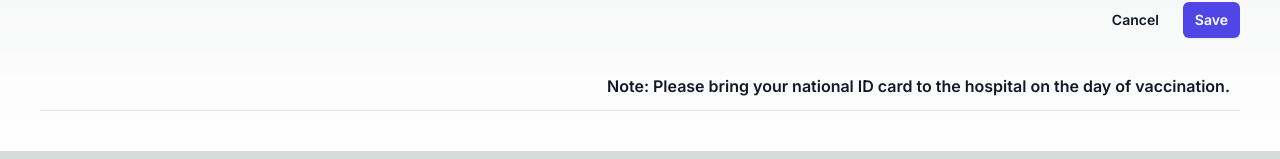
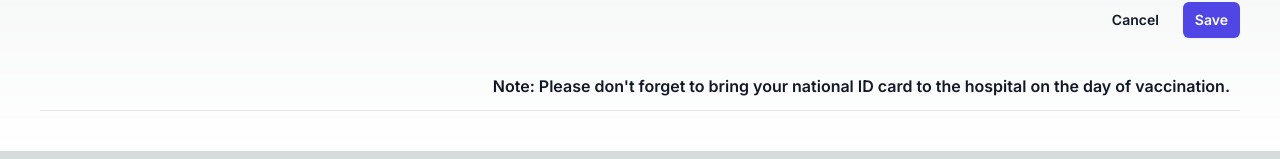
Before and after one commit to RuddySparkle/vaccine-book-app, a Next.js app: page /booking in a window 1280 px wide. Shown: the part 638-797 px from the top of the page. Built offline with nearby package versions, Linux system fonts and the light colour scheme.

Commit message:
Assignment 5

```diff
--- a/src/Components/BookingForm.tsx
+++ b/src/Components/BookingForm.tsx
@@ -91,7 +91,7 @@ export default function BookingForm() {
 
       <div className="mt-6 flex items-center justify-end gap-x-6 border-b p-[10px]">
         <h2 className='text-base font-semibold leading-7 text-gray-900'>
-            Note: Please bring your national ID card to the hospital on the day of vaccination.
+            Note: Please don't forget to bring your national ID card to the hospital on the day of vaccination.
         </h2>
       </div>
     </form>
```
